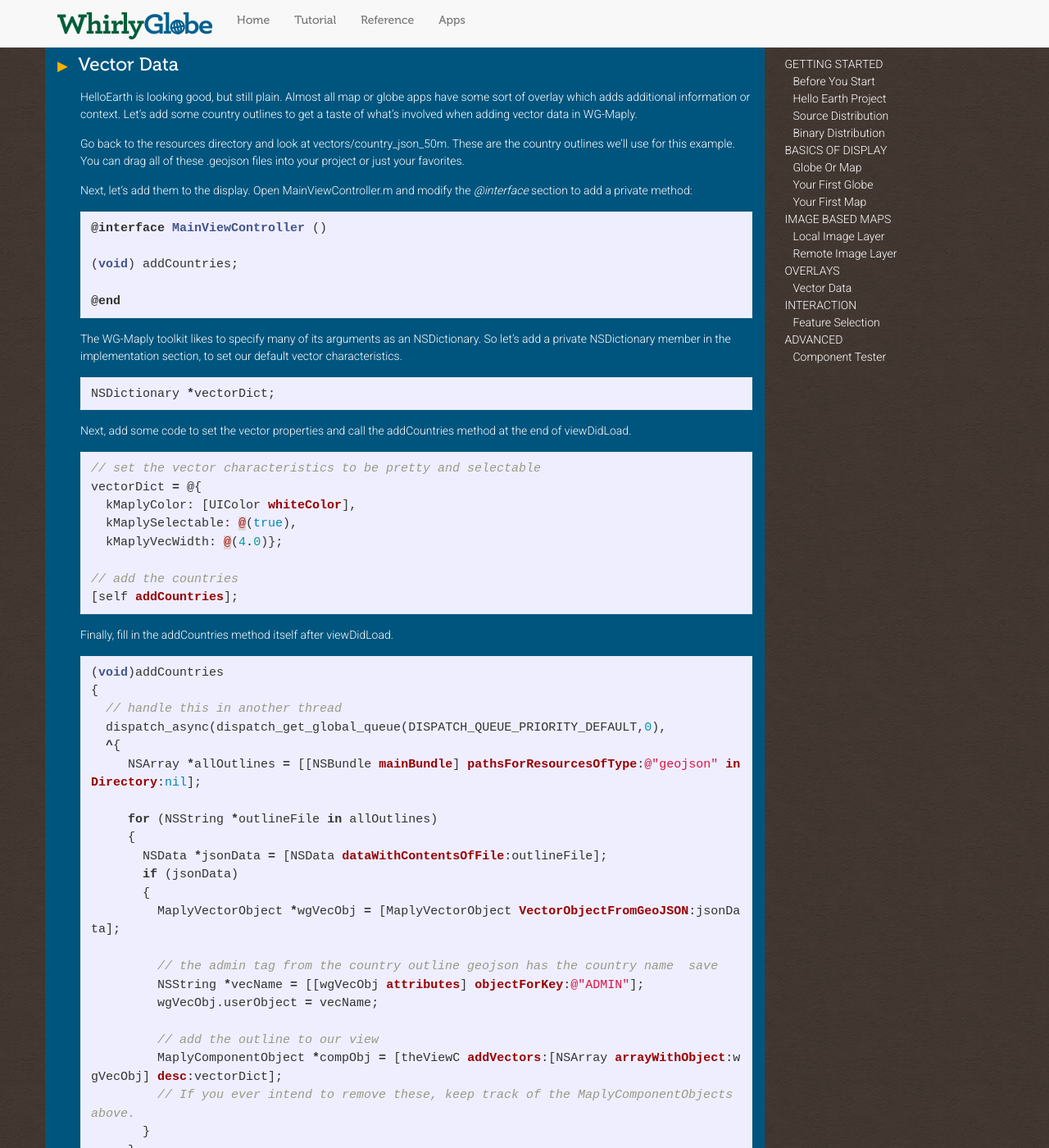
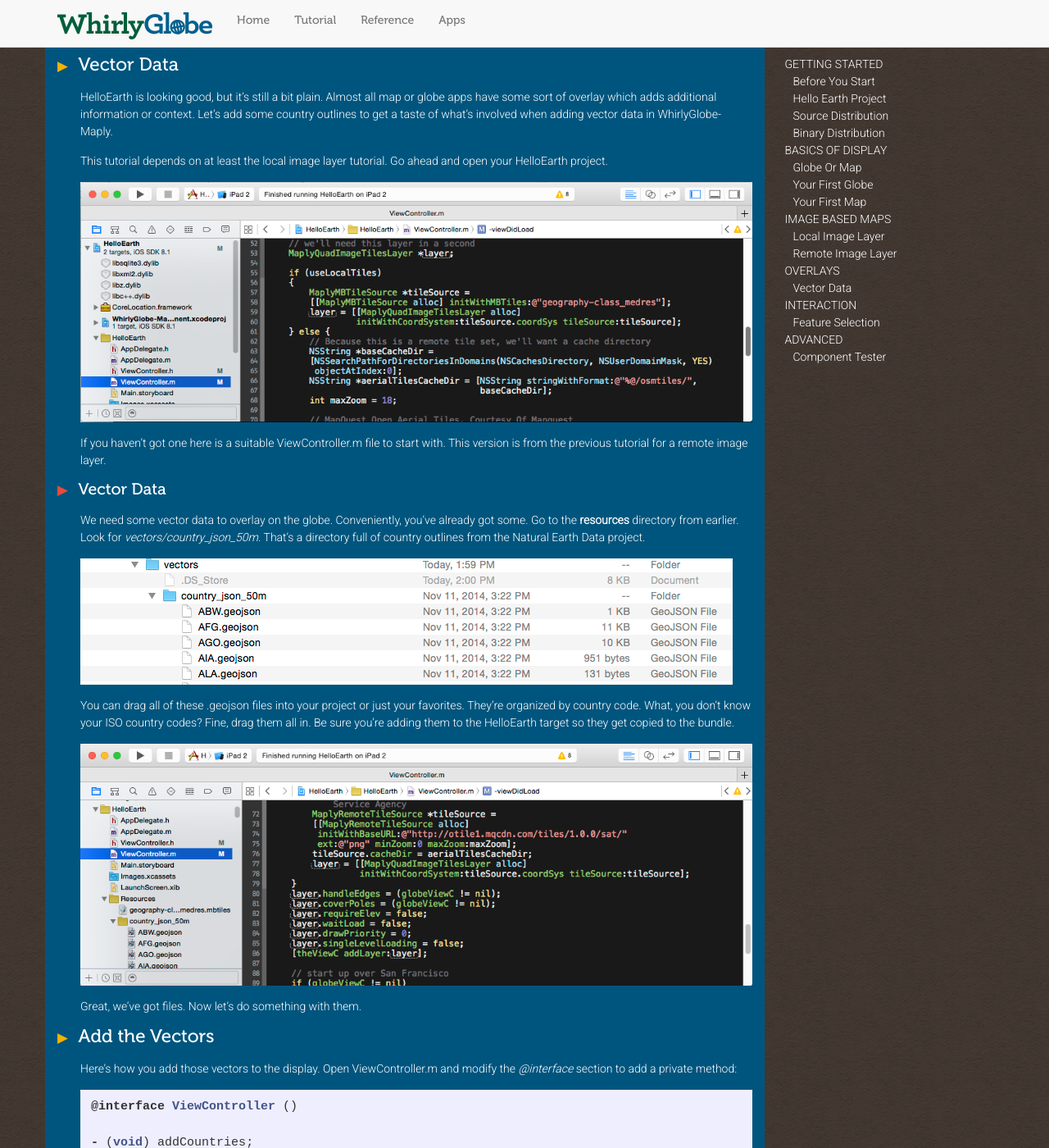
Before and after one commit to muruganandham/WhirlyGlobe-Maply-Site, a Jekyll site: the page built from tutorial/adding_vector_data.md, in a window 1280 px wide and 1400 px high. Shown: the whole window at 82% size. Built offline with Jekyll 4.4.1, drawn with Linux system fonts in a browser that asks for light colours; nearby versions of some CDN libraries; some web fonts are replaced; some of the changed text lies outside the part shown.

Commit message:
Adding vector data page now working.

```diff
--- a/tutorial/adding_vector_data.md
+++ b/tutorial/adding_vector_data.md
@@ -3,16 +3,34 @@ title: Vector Data
 layout: tutorial
 ---
 
-HelloEarth is looking good, but still plain. Almost all map or globe apps have some sort of overlay which adds additional information or context. Let's add some country outlines to get a taste of what's involved when adding vector data in WG­-Maply.
+HelloEarth is looking good, but it's still a bit plain. Almost all map or globe apps have some sort of overlay which adds additional information or context. Let's add some country outlines to get a taste of what's involved when adding vector data in WhirlyGlobe­-Maply.
 
-Go back to the resources directory and look at vectors/country_json_50m. These are the country outlines we'll use for this example. You can drag all of these .geojson files into your project or just your favorites.
+This tutorial depends on at least the [local image layer](remote_image_layer.html) tutorial.  Go ahead and open your HelloEarth project.
 
-Next, let's add them to the display. Open MainViewController.m and modify the _@interface_ section to add a private method:
+![Xcode HelloEarth]({{ site.baseurl }}/images/tutorial/adding_vector_data_1.png)
+
+If you haven't got one here is a suitable [ViewController.m]({{ site.baseurl }}/tutorial/code/ViewController_adding_vector_data.m) file to start with.  This version is from the previous tutorial for a [remote image layer](remote_image_layer.html).
+
+### Vector Data
+
+We need some vector data to overlay on the globe.  Conveniently, you've already got some.  Go to the **resources** directory from earlier.  Look for *vectors/country_json_50m*.  That's a directory full of country outlines from the Natural Earth Data project.
+
+![Country Files]({{ site.baseurl }}/images/tutorial/adding_vector_data_2.png)
+
+You can drag all of these .geojson files into your project or just your favorites.  They're organized by country code.  What, you don't know your ISO country codes?  Fine, drag them all in.  Be sure you're adding them to the HelloEarth target so they get copied to the bundle.
+
+![Country Files]({{ site.baseurl }}/images/tutorial/adding_vector_data_3.png)
+
+Great, we've got files.  Now let's do something with them.
+
+## Add the Vectors
+
+Here's how you add those vectors to the display. Open ViewController.m and modify the _@interface_ section to add a private method:
 
 {% highlight objc %}
-@interface MainViewController ()
+@interface ViewController ()
 
-(void) addCountries;
+- (void) addCountries;
 
 @end
 {% endhighlight %}
@@ -39,7 +57,7 @@ vectorDict = @{
 Finally, fill in the addCountries method itself after viewDidLoad.
 
 {% highlight objc %}
-­(void)addCountries
+­- (void)addCountries
 {
   // handle this in another thread
   dispatch_async(dispatch_get_global_queue(DISPATCH_QUEUE_PRIORITY_DEFAULT,0),
@@ -68,19 +86,27 @@ Finally, fill in the addCountries method itself after viewDidLoad.
 
 Build and run the app. You should see the outlines of the countries you included in HelloEarth.
 
-There's a bit going on here.  Let's start with that _dispatch_sync()_ call.
+![Country Outlines]({{ site.baseurl }}/images/tutorial/adding_vector_data_4.png)
 
-WG-Maply is extremely threadsafe and extremely threaded.  This means you can do most things from any thread and you probably should.  What we're doing there is asking for a new thread to do the data loading and add the vector objects to the view.  The nice thing about doing this work in the background is that it won't slow down the user interface.
+Neat!  That's the country outlines right on top of the globe with its base layer.  But there's a lot going on here so let's unpack it.
 
-Within that block of code we're running on another thread we do the following.
+### Breaking it Down
 
-- Figure out which geojson files are in the device bundle.
-- Load them in
-- Hand them over to the WG-Maply view controller.
-- Keep track of their [MaplyComponentObject](http://mousebird.github.io/WhirlyGlobe/documentation/2_3/Classes/MaplyComponentObject.html) for later deletion.
+First up, let's look at the <a href= "https://developer.apple.com/LIBRARY/ios/documentation/Performance/Reference/GCD_libdispatch_Ref/index.html" target="_blank">dispatch_async()</a> call.  That's an asychronous request to run a block of code in another thread.
+
+WhirlyGlobe-Maply is very thread safe and very threaded.  For the user, this means you can call all the add methods from other threads and you probably should.  Whenever you've got a bunch of work to do, like loading all these files, do it on another thread.
+
+The code block itself is pretty simple.  We're doing the following.
+
+- Figuring out which geojson files are in the device bundle.
+- Loading them in, one by one
+- Converting them from GeoJSON to a <a href= "{{ site.baseurl }}/reference/ios_2_3/Classes/MaplyVectorObject.html" target="_blank">MaplyVectorObject</a>
+- Adding the <a href= "{{ site.baseurl }}/reference/ios_2_3/Classes/MaplyVectorObject.html" target="_blank">MaplyVectorObject</a> to <a href= "{{ site.baseurl }}/reference/ios_2_3/Classes/MaplyBaseViewController.html" target="_blank">MaplyBaseViewController</a>.
+
+The view controller returns a <a href= "{{ site.baseurl }}/reference/ios_2_3/Classes/MaplyComponentObject.html" target="_blank">MaplyComponentObject</a>.  If you ever want to remove or modify these, you'll need that object.
 
 You might notice we're pulling a string called _@"ADMIN"_ out of each vector.  This will be handly later if we want to know which country it was.
 
-Next up, taps and selection.
+Next up, let's do some vector selection.
 
 [Taps and Selection](taps_and_selection.html)
```
Also changed, not shown: images/tutorial/adding_vector_data_1.png (added), images/tutorial/adding_vector_data_2.png (added), images/tutorial/adding_vector_data_3.png (added), images/tutorial/adding_vector_data_4.png (added), 2 other files.
